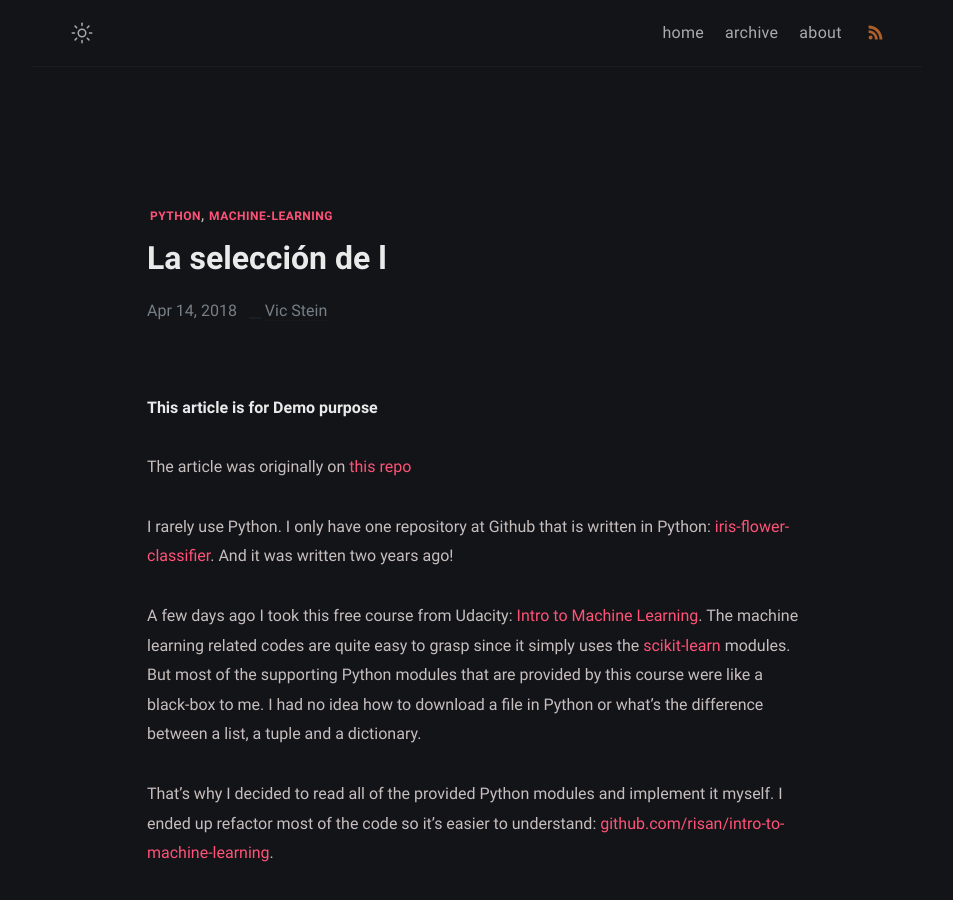
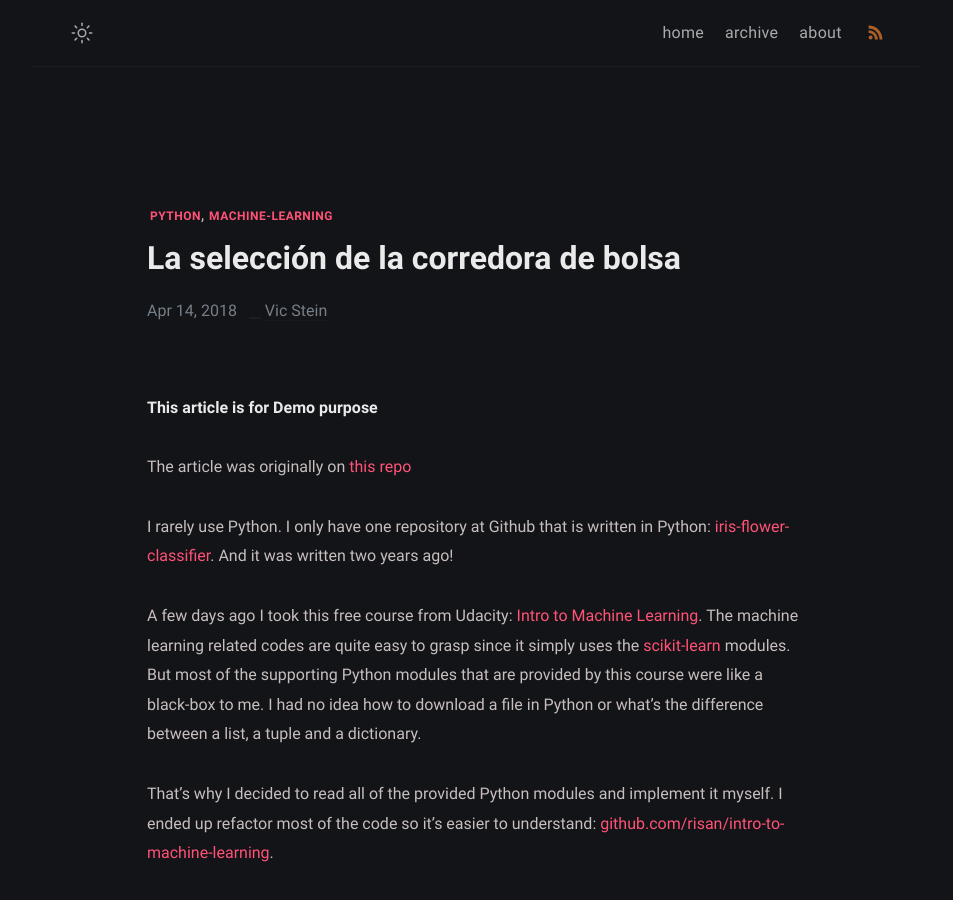
Before and after one commit to vxstein/vxstein.github.io, a Jekyll site: the page built from _posts/python-notes-from-Intro-to-machine-learning/2018-04-14-python-notes-from-Intro-to-machine-learning.md, in a window 1280 px wide and 900 px high. Shown: the whole window, without its empty margins (163-1116 px from the left). Built offline with Jekyll 4.4.1, drawn with Linux system fonts in a browser that asks for light colours.

Commit message:
2018-04-14-python-notes-from-Intro-to-machine-learning.md: updated title

```diff
--- a/_posts/python-notes-from-Intro-to-machine-learning/2018-04-14-python-notes-from-Intro-to-machine-learning.md
+++ b/_posts/python-notes-from-Intro-to-machine-learning/2018-04-14-python-notes-from-Intro-to-machine-learning.md
@@ -6,7 +6,7 @@ tags:
 description: >-
   Notes and code snippets of Python that I've been collecting so far throughout
   the "Intro to Machine Learning" course.
-title: La selección de l
+title: La selección de la corredora de bolsa
 ---
 
 **This article is for Demo purpose**
```
